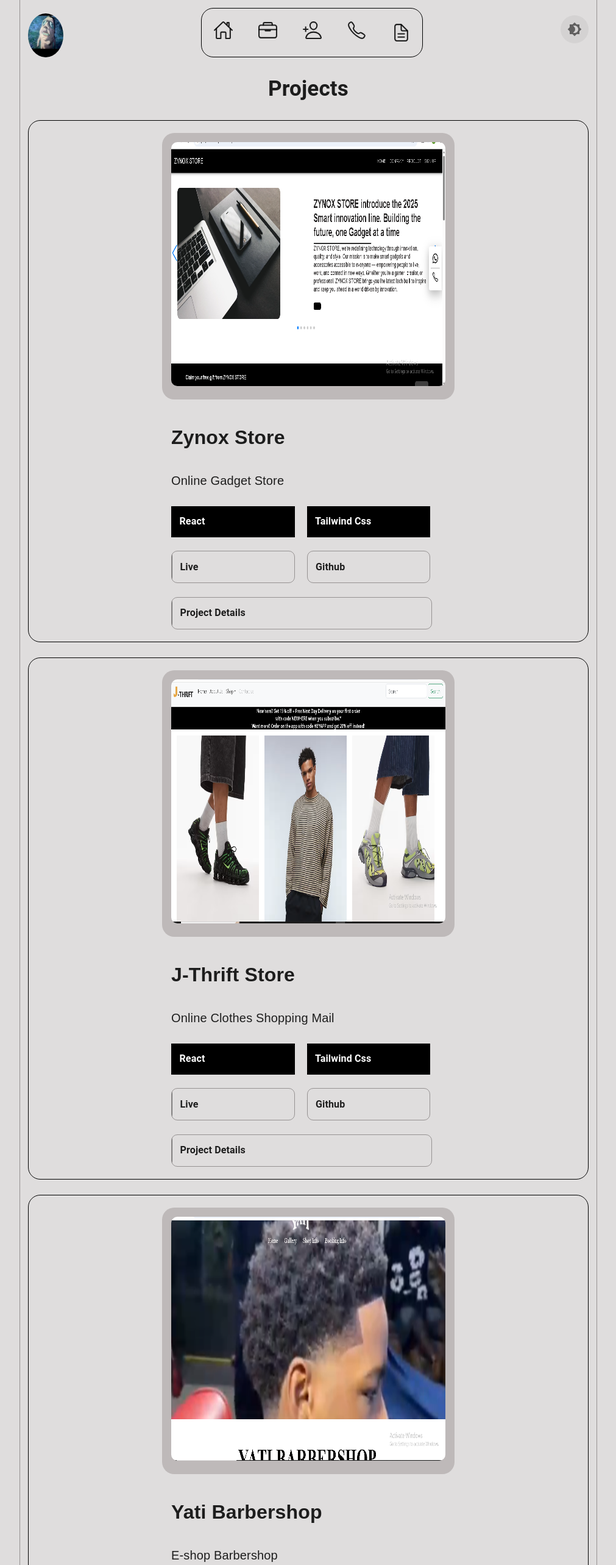
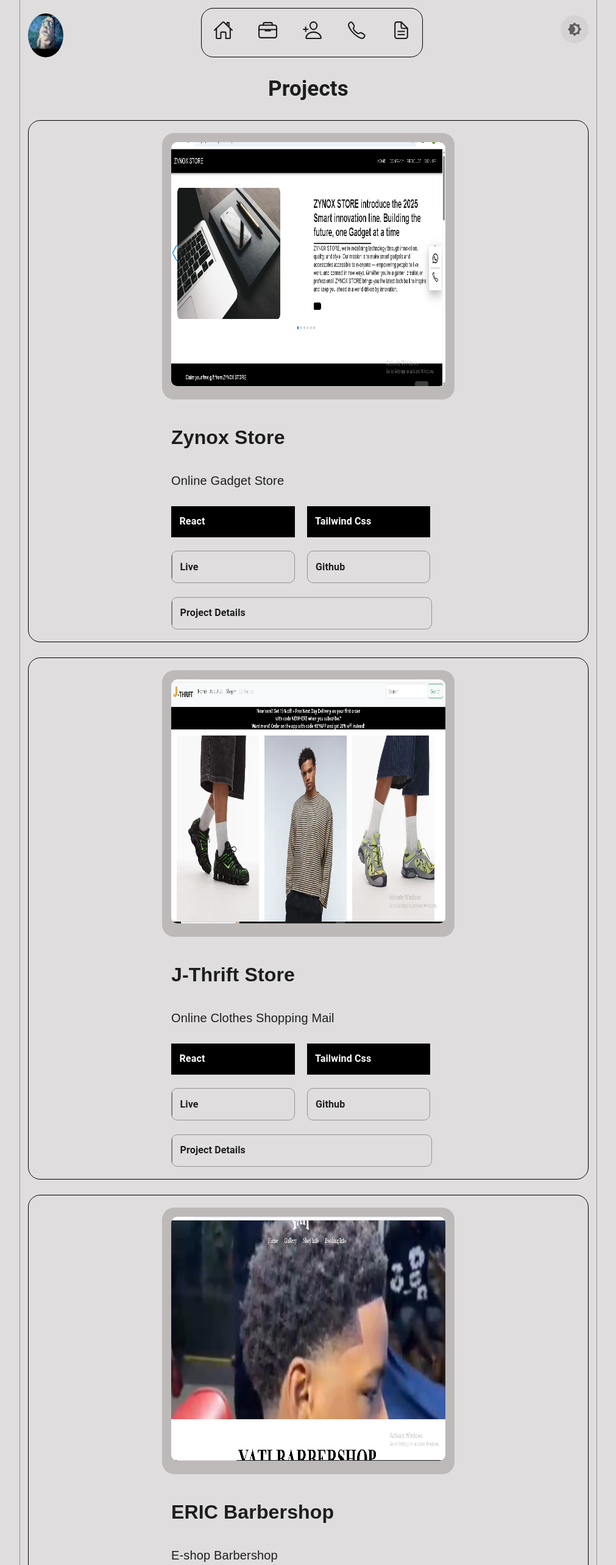
Before and after one commit to onuohajaphet4-ui/Japhet-Portfolio, a React (Vite) app: page /project in a window 1280 px wide. Shown: the top 2566 px of the page at 61% size, without its empty margins (134-1145 px from the left). Built offline with nearby package versions, Linux system fonts and the light colour scheme.

Commit message:
added cv commit

```diff
--- a/src/Component/Nav.jsx
+++ b/src/Component/Nav.jsx
@@ -26,7 +26,7 @@ const Nav = () => {
 
        <Link to='/contact'  style={{color:'inherit'}}>  <IoCallOutline size={33}/></Link>
 
-         <IoDocumentTextOutline size={33}/>
+       <a href="https://eu.docworkspace.com/d/sID-j0evRAqae6skG" style={{color:'inherit'}}><IoDocumentTextOutline size={33}/></a>
     </div>
 
        {/* mobile ham */}
@@ -50,7 +50,7 @@ const Nav = () => {
 
         <Link to='/contact'  style={{color:'inherit'}}><IoCallOutline size={33}  onClick={() =>setOpen(false)} /></Link>
 
-        <IoDocumentTextOutline size={30}  onClick={() =>setOpen(false)} />
+         <a href="https://eu.docworkspace.com/d/sID-j0evRAqae6skG" style={{color:'inherit'}}><IoDocumentTextOutline size={30}  onClick={() =>setOpen(false)} /></a>
 
 
 
--- a/src/Page/Home.jsx
+++ b/src/Page/Home.jsx
@@ -26,7 +26,7 @@ const Home = () => {
 
        <div className="wi">
         < div className='wi-h1 slide-hover'><h1><Link to='/contact' style={{color:'inherit', textDecoration:'none'}}>Contact Me</Link></h1></div>
-         <div className='wi-h1 slide-hover'><h1><a href='' style={{color:'inherit', textDecoration:'none'}}>Download Cv</a></h1></div>
+         <div className='wi-h1 slide-hover'><h1><a href='https://eu.docworkspace.com/d/sID-j0evRAqae6skG' style={{color:'inherit', textDecoration:'none'}}>Download Cv</a></h1></div>
 
        </div>
      </div>
--- a/src/Page/Project.jsx
+++ b/src/Page/Project.jsx
@@ -71,7 +71,7 @@ const Skill = () => {
         </div>
 
         <div className="con-info">
-          <h1 >Yati Barbershop </h1>
+          <h1 >ERIC Barbershop </h1>
           <p>E-shop Barbershop</p>
 
           <div className="conflex1">
```
